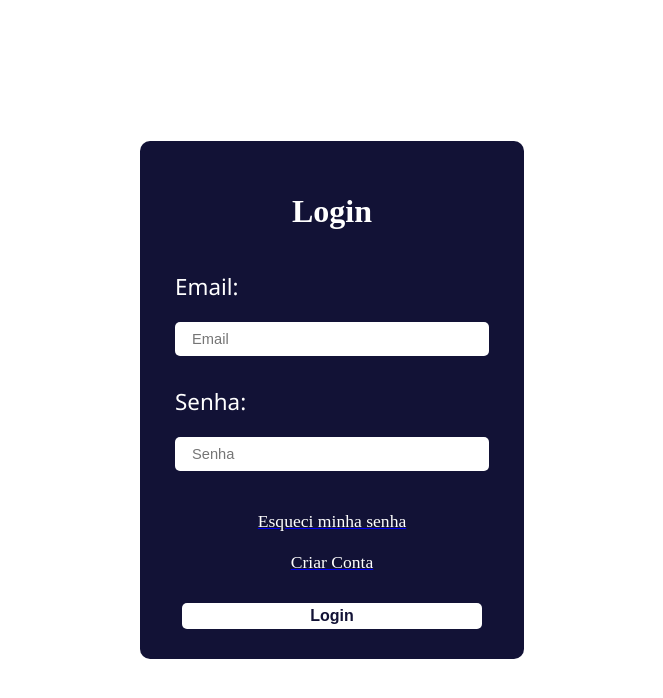
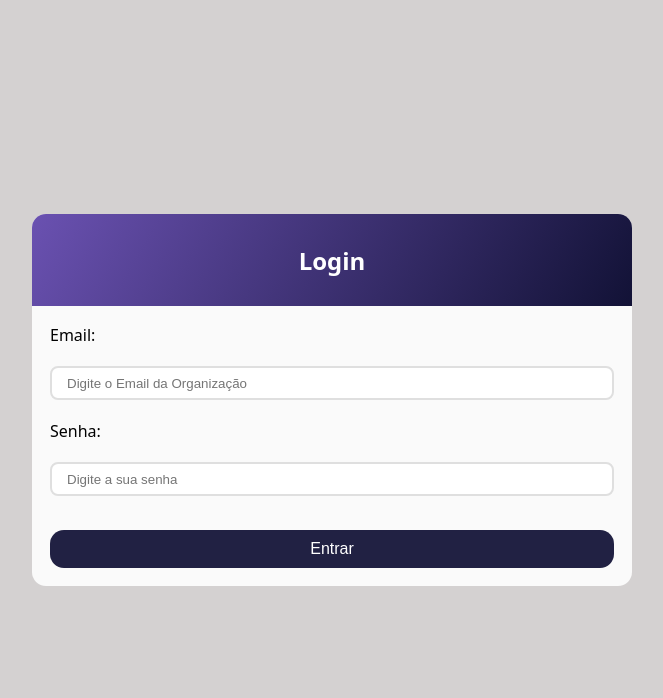
Before and after one commit to 2024-1-NADS2/Projeto2, a React (Create React App) app in the folder Frontend/: page /login in a window 1280 px wide. Shown: the top 698 px of the page, without its empty margins (308-971 px from the left). Built offline with nearby package versions, Linux system fonts and the light colour scheme.

Commit message:
alteração login

```diff
--- a/Frontend/src/pages/Login/Login.jsx
+++ b/Frontend/src/pages/Login/Login.jsx
@@ -13,54 +13,36 @@ export default function Login() {
     const [password, setPassword] = useState("");
 
     return (
+        <section className="content-cadastro">
+            <div className="container-login">
+                <section className="header-login">
+                    <h2>Login</h2>
+                </section>
+                <form id="form" className="form-login">
 
-        <body>
-            <div className="container-login">
-                <form className="container-login-form">
-                    <div className="container-campo-form">
-                        <div className="container-title-form">
-                            <h1>Login</h1>
-                        </div>
-                        <div className="container-inputs-form">
-                            <label >Email: </label>
-                            <input
-                                type="email"
-                                placeholder="Email"
-                                value={email}
-                                onChange={e => setEmail(e.target.value)}
-                                required />
-                        </div>
-                        <div className="container-inputs-form">
-                            <label >Senha: </label>
-                            <input
-                                type="Password"
-                                placeholder="Senha"
-                                value={password}
-                                onChange={e => setPassword(e.target.value)}
-                                required />
-                        </div>
-                        <Link to="/recuperarsenha">
-                            <div className="container-alt-form">
-                                <a >Esqueci minha senha</a>
-                            </div>
-                        </Link>
-                        <Link to="/cadastro">
-                            <div className="container-criar-form">
-                                <a >Criar Conta</a>
-                            </div>
-                        </Link>
+                    <div className="input-email-login">
+                        <label htmlFor="email">Email:</label>
+                        <input
+                            type="text"
+                            id="email"
+                            placeholder="Digite o Email da Organização"
 
-                        <div className="container-login-teste">
-                            <Link to="/">
-                                <button type="submit" className="container-button-form" >Login</button>
-                            </Link>
-                        </div>
+                        />
                     </div>
 
+                    <div className="input-senha-login">
+                        <label htmlFor="senha">Senha:</label>
+                        <input
+                            type="text"
+                            id="senha"
+                            placeholder="Digite a sua senha"
+
+                        />
+
+                    </div>
+                    <button type="submit">Entrar</button>
                 </form>
             </div>
-            <script src="script.jsx"></script>
-
-        </body>
+        </section>
     )
 }
--- a/Frontend/src/pages/Login/style.css
+++ b/Frontend/src/pages/Login/style.css
@@ -1,105 +1,66 @@
-body {
-    margin: 0;
+.container-login{
+    background-color: #fafafa;
+    border-radius: 14px;
+    margin: 14px;
+    max-width: 600px;
+    width: 100%;
+    box-sizing: 0px 3px 5px rgba(0,0,0,0.5);
+    overflow: hidden;
 }
 
-body * {
-    box-sizing: border-box;
-}
-
-.container-login {
-    width: 100vw;
-    height: 100vh;
-    display: flex;
-    justify-content: center;
-    align-items: center;
-    background-color: rgba(255, 255, 255, 0.541);
-}
-
-.container-login-form {
-    width: 100vw;
-    height: 100%;
-    display: flex;
-    justify-content: center;
-    align-items: center;
-}
-
-.container-campo-form {
-    width: 30%;
-    padding: 30px 35px;
-    background-color: rgb(18, 18, 54);
-    border-radius: 10px;
-    display: flex;
-    flex-direction: column;
-    align-items: center;
-}
-
-.container-title-form {
-    color: white;
-    margin-bottom: 20px;
-    font-weight: 800;
-    text-align: center;
-}
-
-.container-inputs-form {
+.input-email-login{
     display: flex;
     flex-direction: column;
     gap: 20px;
-    justify-content: center;
     width: 100%;
-    margin-bottom: 20px;
 }
 
+.input-senha-login{
+    display: flex;
+    flex-direction: column;
+    gap: 20px;
+    width: 100%;
 
-.container-inputs-form > input {
-    width: 100%;
-    border-radius: 5px;
-    border: none;
-    padding: 17px;
-    background-color: white;
-    font-size: 11pt;
-    outline: none;
-    box-sizing: border-box;
-    margin-bottom: 10px;
 }
 
-.container-inputs-form{
-    color: white;
-    font-size: 1.4rem;
-    font-family: 'Segoe UI', Tahoma, Geneva, Verdana, sans-serif;
-}
-
-.container-alt-form, .container-criar-form {
-    margin: 10px 0;
-    justify-content: center;
-    align-items: center;
+.header-login{
+    background: linear-gradient(120deg, #6a51b1 0%, rgb(18, 18, 54) 100% );
+    padding: 10px;
+    text-align: center;
     color: white;
 }
 
-.container-alt-form a {
-    font-size: 1.1rem;
-    text-decoration: none ;
-}
-.container-criar-form a{
-    font-size: 1.1rem;
-    text-decoration: none;
+.form-login{
+    padding: 18px;
+    display: flex;
+    flex-direction: column;
+    justify-content: center;
+    align-items: center;
+    gap: 20px;
 }
 
-.container-criar-form{
-    display: flex;
-    justify-content: center;
-    align-items: center;
+.input-senha-login input{
+    width: 100%;
+    padding: 15px;
+    border-radius: 8px;
+    border: 2px solid #dfdfdf;
 }
 
-.container-button-form {
-    width: 300px;
-    font-size: 1rem;
-    padding: 4px 15px;
+.input-email-login input{
+    width: 100%;
+    padding: 15px;
+    border-radius: 8px;
+    border: 2px solid #dfdfdf;
+}
+
+.form-login button{
+    background-color: rgba(18, 18, 54, 0.933);
+    color: white;
+    width: 100%;
+    border-radius: 14px;
+    padding: 10px;
     border: none;
-    border-radius: 5px;
-    font-weight: 800;
-    color: rgb(18, 18, 54);
-    background-color: white;
+    font-size: 16px;
     cursor: pointer;
-    text-align: center;
-    margin-top: 20px;
+    margin-top: 14px;
 }
```
